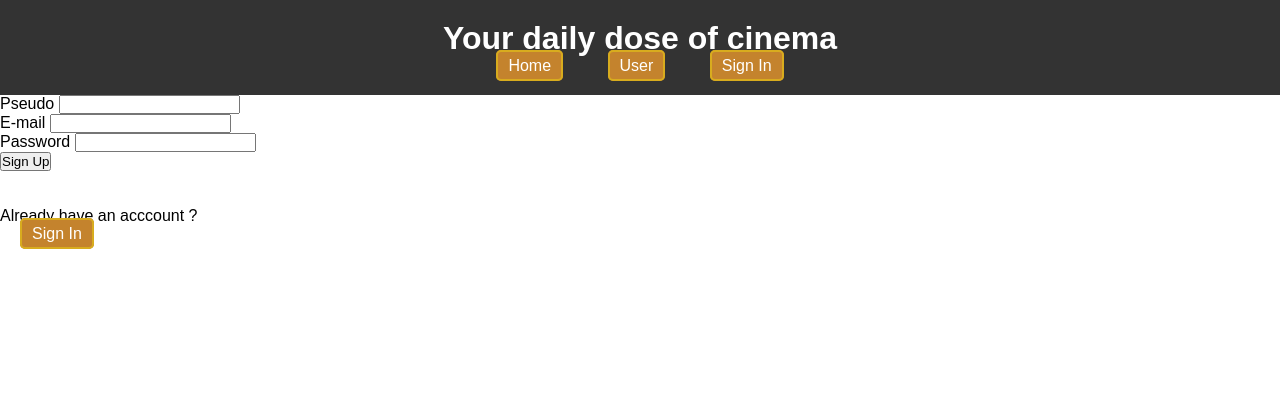
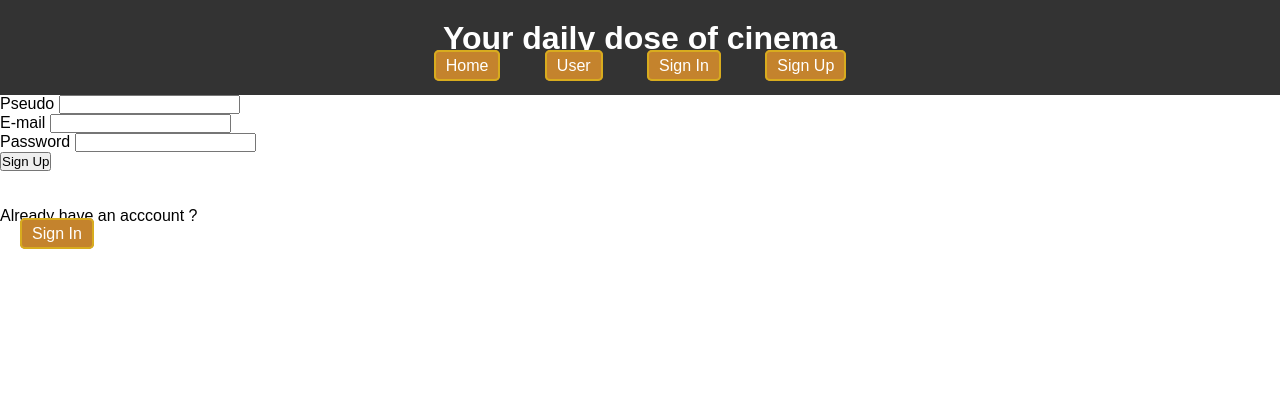
Before and after one commit to Maelis-Rakowski/YourDailyDoseOfCinema, a PHP site: page /login in a window 1280 px wide. Shown: the top 420 px of the page. Run offline with PHP 8.4, Linux system fonts and the light colour scheme.

Commit message:
changes of url

```diff
--- a/site/mvc/view/login/viewConnected.php
+++ b/site/mvc/view/login/viewConnected.php
@@ -1,4 +1,4 @@
 <h1>Connected</h1>
 
 
-<a href="?controller=login&action=disconnect">Disconnect</a>
+<a href="/login/disconnect">Disconnect</a>
--- a/site/mvc/view/login/viewSignIn.php
+++ b/site/mvc/view/login/viewSignIn.php
@@ -1,5 +1,5 @@
 <main>
-    <form method="POST" action="?controller=login&action=signIn">
+    <form method="POST" action="/login/signIn">
         <ul>
             <li>
                 <label for="pseudo">Pseudo</label>
--- a/site/mvc/view/login/viewSignUp.php
+++ b/site/mvc/view/login/viewSignUp.php
@@ -1,5 +1,5 @@
 <main>
-    <form method="POST" action="?controller=login&action=signUp">
+    <form method="POST" action="/login/signUp">
         <ul>
             <li>
                 <label for="pseudo">Pseudo</label>
@@ -26,6 +26,7 @@
     </div>
     <div>
 
-        <a href="?controller=login&action=signInView">Sign In</a>
+    <a href="/login/signInView">Sign In</a>
+
     </div>
 </main>
--- a/site/mvc/view/template.php
+++ b/site/mvc/view/template.php
@@ -21,7 +21,8 @@
             <nav >
             <a href="/home">Home</a>
             <a href="/user">User</a>
-            <a href="/login">Sign In</a>
+            <a href="/login/signInView">Sign In</a>
+            <a href="/login/signUpView">Sign Up</a>
             </nav>
         </header>
 
```
